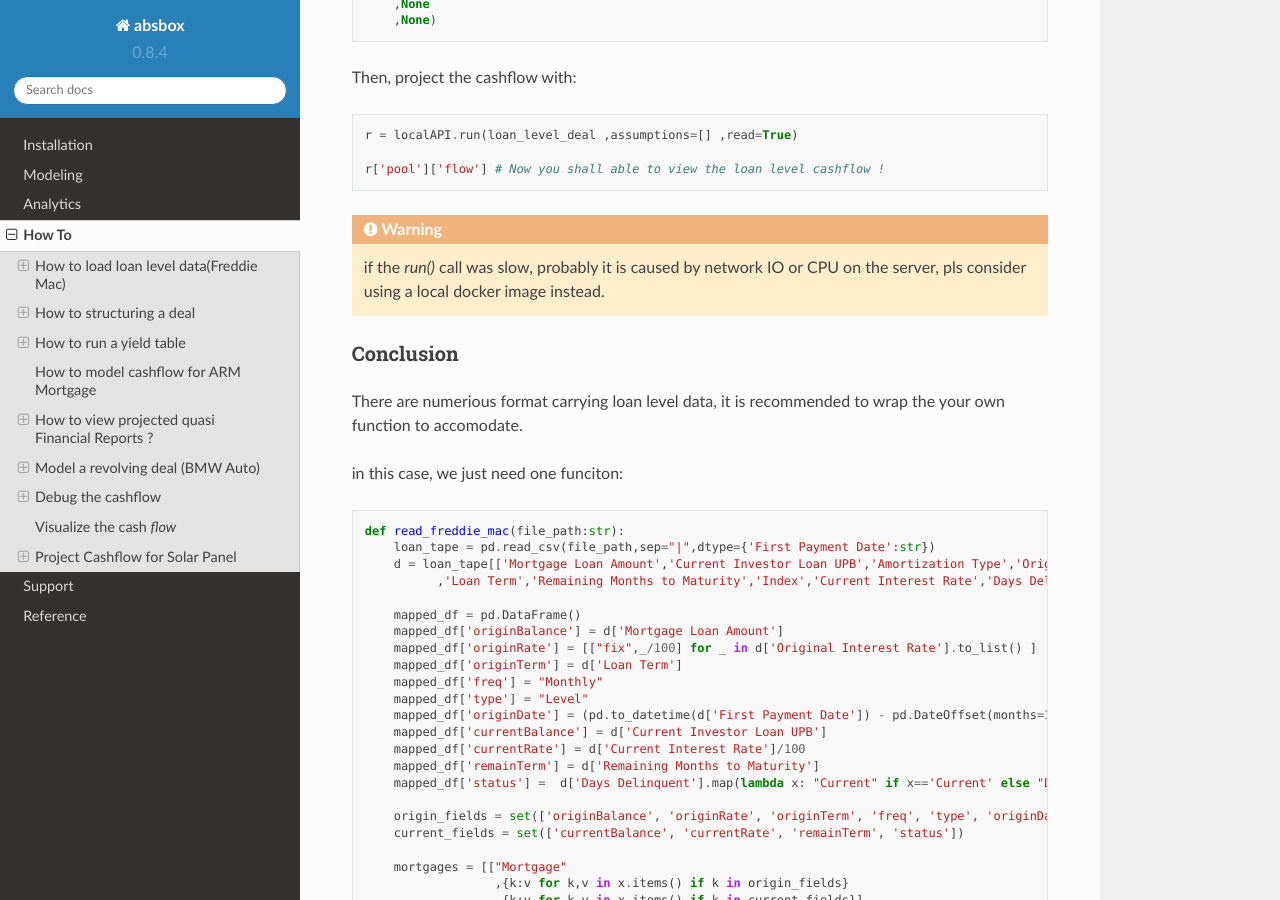
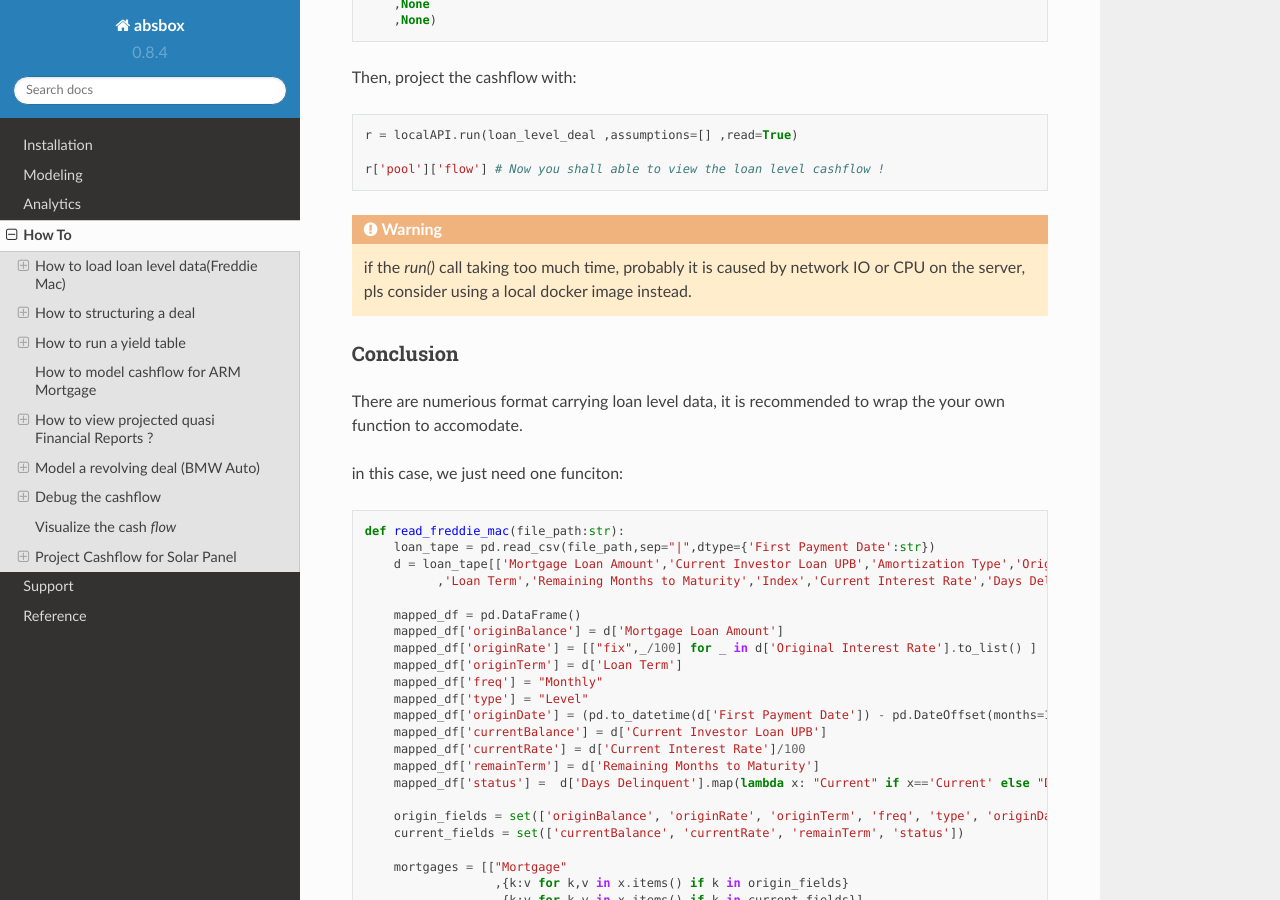
Before and after one commit to yellowbean/absbox-doc, a Sphinx documentation site: the page built from docs/source/howto.rst, in a window 1280 px wide and 900 px high, scrolled down 3034 px. Built offline with Sphinx 7.4.7 and the Read the Docs theme 2.0.0, drawn with Linux system fonts in a browser that asks for light colours; some of the changed text lies outside the part shown.

```diff
--- a/docs/source/howto.rst
+++ b/docs/source/howto.rst
@@ -169,7 +169,7 @@ Then, project the cashflow with:
   r['pool']['flow'] # Now you shall able to view the loan level cashflow !
 
 .. warning::
-  if the `run()` call was slow, probably it is caused by network IO or CPU on the server, pls consider using a local docker image instead.
+  if the `run()` call taking too much time, probably it is caused by network IO or CPU on the server, pls consider using a local docker image instead.
 
 Conclusion
 ^^^^^^^^^^^^^^
```
Also changed, not shown: other parts of docs/source/howto.rst (+4 -1 lines).
